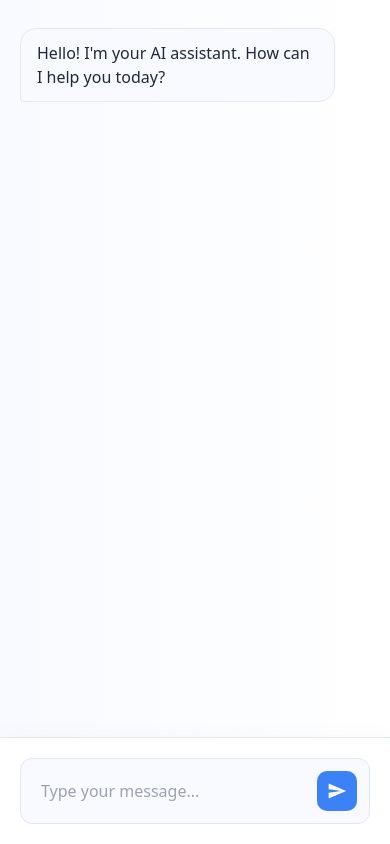
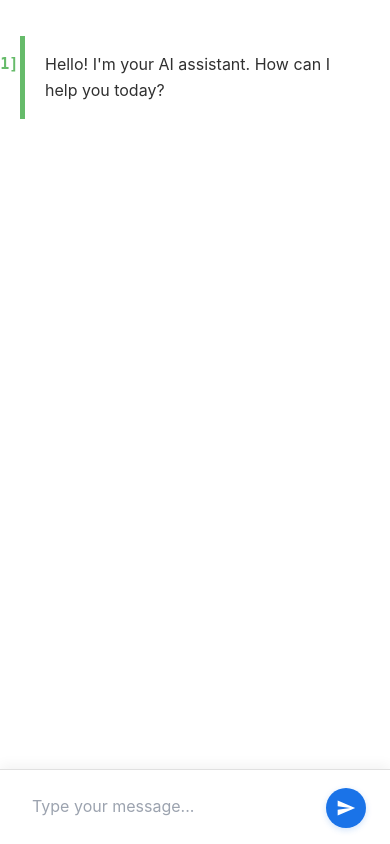
Before and after one commit to myselfayush010/XUE-AI, a Flask app: page / in a window 390 px wide. Run offline with Flask 3, Linux system fonts and the light colour scheme; some libraries are stand-ins or nearby versions.

Commit message:
fixed interface

```diff
--- a/templates/index.html
+++ b/templates/index.html
@@ -13,8 +13,8 @@
             margin: 0;
             padding: 0;
             height: 100vh;
-            background: linear-gradient(135deg, #f6f8ff 0%, #ffffff 100%);
-            overflow: hidden;
+            background: #f8f9fa;
+            font-family: -apple-system, BlinkMacSystemFont, 'Segoe UI', Helvetica, Arial, sans-serif;
         }
         .container {
             height: 100vh;
@@ -31,170 +31,245 @@
             background-color: white;
             display: flex;
             flex-direction: column;
-            box-shadow: 0 0 20px rgba(0, 0, 0, 0.05);
+            box-shadow: 0 0 10px rgba(0, 0, 0, 0.05);
         }
         .chat-container {
             flex: 1;
             overflow-y: auto;
             padding: 20px;
-            scroll-behavior: smooth;
-            background: linear-gradient(to right, #f8faff, #ffffff);
+            background: white;
+            counter-reset: cell;
+        }
+        .message {
+            width: 100%;
+            max-width: 100%;
+            margin: 16px 0;
+            font-size: 16px;
+            line-height: 1.6;
+            position: relative;
+            counter-increment: cell;
+        }
+        .user-message {
+            background: #f7f7f7;
+            border-left: 5px solid #5a5a5a;
+            padding: 16px 20px;
+            color: #303030;
+            font-family: monospace;
+            font-size: 16px;
+            white-space: pre-wrap;
+        }
+        .user-message::before {
+            content: "In [" counter(cell) "]:";
+            position: absolute;
+            left: -70px;
+            color: #303030;
+            font-weight: bold;
+            font-family: monospace;
+            font-size: 15px;
+        }
+        .assistant-message {
+            background: white;
+            border-left: 5px solid #66bb6a;
+            padding: 16px 20px;
+            color: #303030;
+        }
+        .assistant-message::before {
+            content: "Out [" counter(cell) "]:";
+            position: absolute;
+            left: -70px;
+            color: #66bb6a;
+            font-weight: bold;
+            font-family: monospace;
+            font-size: 15px;
         }
         .input-area {
+            background: white;
+            border-top: 1px solid #e0e0e0;
+            padding: 20px;
             position: sticky;
             bottom: 0;
             width: 100%;
-            background-color: white;
-            border-top: 1px solid #e2e8f0;
-            padding: 20px;
-            display: flex;
-            gap: 12px;
-            align-items: flex-end;
-            box-shadow: 0 -5px 20px rgba(0, 0, 0, 0.02);
+            box-shadow: 0 -4px 12px rgba(0, 0, 0, 0.05);
         }
         .input-container {
-            flex: 1;
-            position: relative;
+            max-width: 768px;
+            margin: 0 auto;
             display: flex;
             align-items: flex-end;
-            gap: 8px;
-            background: #f8faff;
-            border-radius: 12px;
-            padding: 12px;
-            border: 1px solid #e2e8f0;
-            transition: all 0.2s ease;
-        }
-        .input-container:focus-within {
-            border-color: #3b82f6;
-            box-shadow: 0 2px 8px rgba(59, 130, 246, 0.1);
+            gap: 12px;
+            background: transparent;
+            border: none;
+            position: relative;
         }
         #message-input {
             flex: 1;
             border: none;
             background: transparent;
-            padding: 8px;
-            max-height: 120px;
+            font-family: -apple-system, BlinkMacSystemFont, 'Segoe UI', Roboto, sans-serif;
+            font-size: 16px;
+            line-height: 1.6;
+            padding: 12px 16px;
             min-height: 24px;
+            max-height: 200px;
             resize: none;
-            font-size: 16px;
-            line-height: 1.5;
             outline: none;
+            color: #303030;
+        }
+        #message-input::placeholder {
+            color: #9ca3af;
         }
         #send-button {
-            background-color: #3b82f6;
-            color: white;
+            background: #1a73e8;
             border: none;
             width: 40px;
             height: 40px;
-            border-radius: 10px;
-            cursor: pointer;
+            border-radius: 50%;
             display: flex;
             align-items: center;
             justify-content: center;
+            cursor: pointer;
             transition: all 0.2s;
             padding: 0;
+            box-shadow: 0 2px 6px rgba(26, 115, 232, 0.2);
         }
         #send-button:hover {
-            background-color: #2563eb;
+            background: #1557b0;
             transform: translateY(-1px);
+            box-shadow: 0 4px 8px rgba(26, 115, 232, 0.3);
         }
         #send-button:disabled {
-            background-color: #93c5fd;
+            background: #e2e8f0;
             cursor: not-allowed;
             transform: none;
+            box-shadow: none;
         }
         .send-icon {
             width: 20px;
             height: 20px;
-            fill: currentColor;
+            fill: white;
         }
-        .message {
-            width: fit-content;
-            max-width: 90%;
+        @media (max-width: 768px) {
+            .input-area {
+                padding: 16px;
+            }
+            .input-container {
+                padding: 0 8px;
+            }
+            #message-input {
+                padding: 8px;
+            }
+        }
+        /* Markdown Styling */
+        .markdown-body {
+            font-size: 16px !important;
+            line-height: 1.6 !important;
+            color: #303030 !important;
+        }
+        .markdown-body pre {
+            background: #f7f7f7 !important;
+            border: none !important;
+            border-radius: 0 !important;
+            padding: 16px !important;
+            margin: 12px 0 !important;
+            overflow-x: auto !important;
+            font-size: 15px !important;
+        }
+        .markdown-body code {
+            font-family: monospace !important;
+            font-size: 15px !important;
+            background: #f7f7f7 !important;
+            padding: 2px 4px !important;
+            border-radius: 0 !important;
+            color: #303030 !important;
+        }
+        .markdown-body pre code {
+            padding: 0 !important;
+        }
+        .markdown-body p {
+            margin: 8px 0 !important;
+        }
+        .markdown-body h1, .markdown-body h2, .markdown-body h3 {
+            font-weight: 600 !important;
+            margin: 16px 0 8px !important;
+            color: #303030 !important;
+        }
+        .markdown-body h1 { font-size: 1.8em !important; }
+        .markdown-body h2 { font-size: 1.5em !important; }
+        .markdown-body h3 { font-size: 1.3em !important; }
+        .markdown-body ul, .markdown-body ol {
+            padding-left: 24px !important;
+            margin: 8px 0 !important;
+        }
+        .markdown-body li {
+            margin: 4px 0 !important;
+        }
+        .markdown-body table {
+            border-collapse: collapse !important;
+            width: 100% !important;
+            margin: 16px 0 !important;
+            border: 1px solid #e0e0e0 !important;
+        }
+        .markdown-body th, .markdown-body td {
+            padding: 8px 12px !important;
+            border: 1px solid #e0e0e0 !important;
+            text-align: left !important;
+        }
+        .markdown-body th {
+            background: #f7f7f7 !important;
+            font-weight: 600 !important;
+        }
+        .markdown-body img {
+            max-width: 100% !important;
+            margin: 16px 0 !important;
+        }
+        .markdown-body blockquote {
+            border-left: 4px solid #66bb6a !important;
+            margin: 16px 0 !important;
+            padding: 8px 16px !important;
+            background: #f7f7f7 !important;
+            color: #303030 !important;
+        }
+        /* Output Types */
+        .output-text {
+            white-space: pre-wrap;
+            font-family: monospace;
+            font-size: 16px;
+        }
+        .output-error {
+            color: #e53935;
+            background: #ffebee;
+            padding: 8px 12px;
+            border-left: 5px solid #e53935;
             margin: 8px 0;
-            padding: 12px 16px;
-            border-radius: 16px;
             font-size: 16px;
-            line-height: 1.5;
-            transition: all 0.2s;
         }
-        .user-message {
-            background: linear-gradient(135deg, #3b82f6, #2563eb);
-            color: white;
-            margin-left: auto;
-            border-bottom-right-radius: 4px;
-        }
-        .assistant-message {
-            background-color: #f8faff;
-            color: #1e293b;
-            border-bottom-left-radius: 4px;
-            border: 1px solid #e2e8f0;
+        .output-warning {
+            color: #f9a825;
+            background: #fff3e0;
+            padding: 8px 12px;
+            border-left: 5px solid #f9a825;
+            margin: 8px 0;
+            font-size: 16px;
         }
         .thinking {
-            display: inline-flex;
-            align-items: center;
-            gap: 8px;
-            padding: 12px 16px;
-            color: #64748b;
-            font-size: 14px;
-            background-color: #f8faff;
-            border-radius: 16px;
-            border: 1px solid #e2e8f0;
-            margin: 8px 0;
+            color: #757575;
+            font-style: italic;
+            padding: 8px 0;
+            font-size: 16px;
         }
-        .assistant-message pre {
-            background-color: #ffffff;
-            border-radius: 8px;
-            padding: 16px;
-            margin: 12px 0;
-            overflow-x: auto;
-            max-width: 100%;
-            border: 1px solid #e2e8f0;
+        /* Scrollbar styling */
+        .chat-container::-webkit-scrollbar {
+            width: 8px;
         }
-        .assistant-message code {
-            font-family: 'Consolas', 'Monaco', monospace;
-            font-size: clamp(14px, 1.8vw, 17px);
+        .chat-container::-webkit-scrollbar-track {
+            background: #f8f9fa;
         }
-        .markdown-body {
-            font-size: 18px;
-            line-height: 1.7;
-            color: #2d3748;
+        .chat-container::-webkit-scrollbar-thumb {
+            background: #cfd8dc;
+            border-radius: 4px;
         }
-        .markdown-body h1, .markdown-body h2, .markdown-body h3 {
-            margin-top: 1.2em;
-            margin-bottom: 0.8em;
-            color: #2b6cb0;
-        }
-        .markdown-body h1 { font-size: 2em; }
-        .markdown-body h2 { font-size: 1.7em; }
-        .markdown-body h3 { font-size: 1.5em; }
-
-        .markdown-body ul, .markdown-body ol {
-            padding-left: 1.8em;
-            margin: 0.8em 0;
-        }
-        .markdown-body li {
-            margin: 0.4em 0;
-        }
-        .markdown-body p {
-            margin: 0.8em 0;
-        }
-        .markdown-body strong {
-            color: #2b6cb0;
-        }
-        .markdown-body a {
-            color: #3182ce;
-            text-decoration: none;
-        }
-        .markdown-body a:hover {
-            text-decoration: underline;
-        }
-        .markdown-body blockquote {
-            border-left: 4px solid #90cdf4;
-            margin: 1em 0;
-            padding: 0.5em 1em;
-            background-color: #ebf8ff;
-            color: #2c5282;
+        .chat-container::-webkit-scrollbar-thumb:hover {
+            background: #b0bec5;
         }
     </style>
 </head>
@@ -202,7 +277,7 @@
     <div class="container">
         <div class="chat-wrapper">
             <div id="chat-messages" class="chat-container">
-                <div class="assistant-message message">
+                <div class="assistant-message message markdown-body">
                     Hello! I'm your AI assistant. How can I help you today?
                 </div>
             </div>
@@ -235,8 +310,21 @@
 
         function addMessageToChat(message, isUser = true) {
             const messageDiv = document.createElement('div');
-            messageDiv.className = isUser ? 'message user-message' : 'message assistant-message';
-            messageDiv.textContent = message;
+            messageDiv.className = isUser ? 'message user-message' : 'message assistant-message markdown-body';
+
+            if (isUser) {
+                messageDiv.textContent = message;
+            } else {
+                // Convert markdown to HTML
+                const htmlContent = marked.parse(message);
+                messageDiv.innerHTML = htmlContent;
+
+                // Highlight code blocks
+                messageDiv.querySelectorAll('pre code').forEach((block) => {
+                    hljs.highlightElement(block);
+                });
+            }
+
             chatMessages.appendChild(messageDiv);
             chatMessages.scrollTop = chatMessages.scrollHeight;
         }
```
